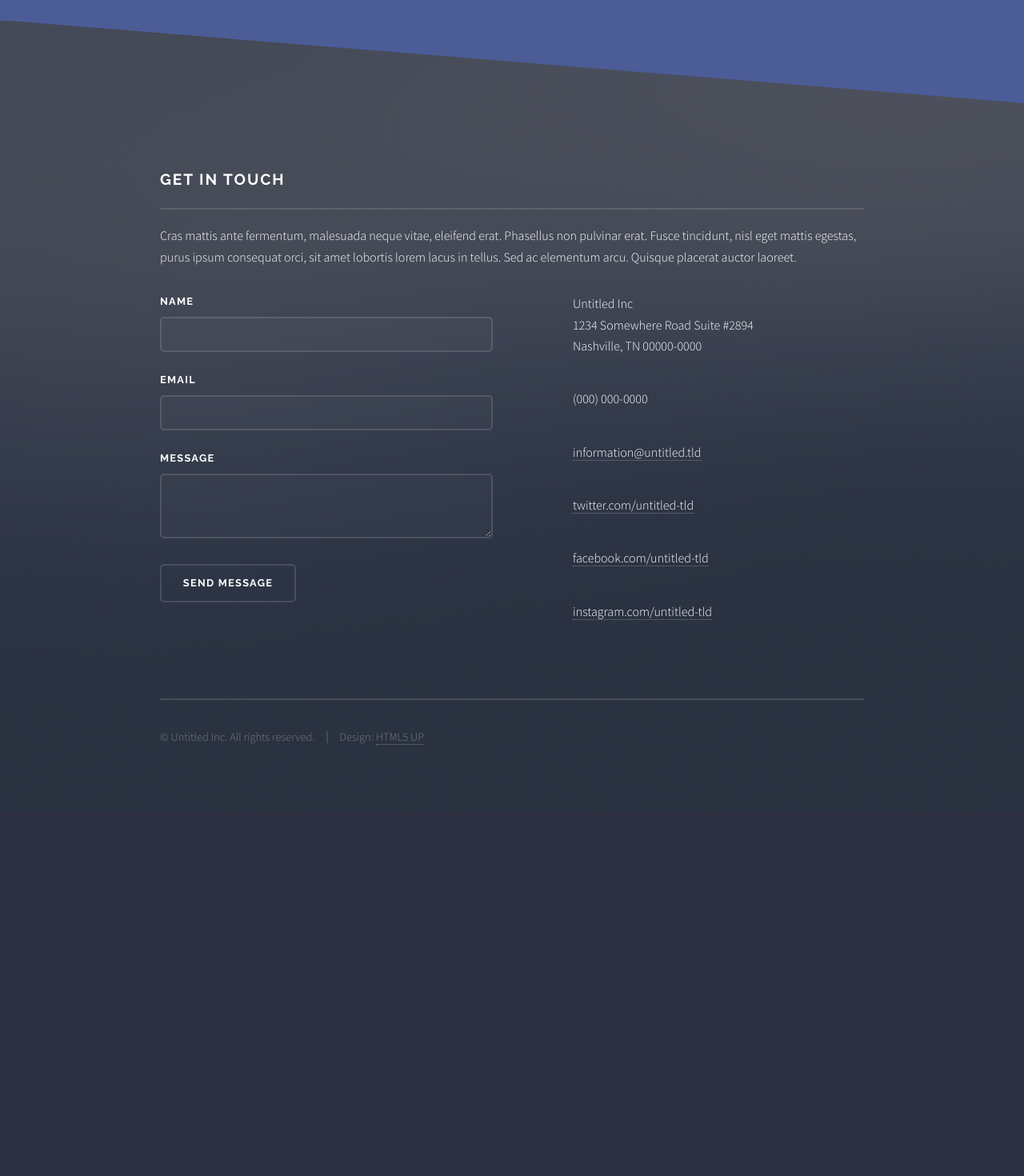
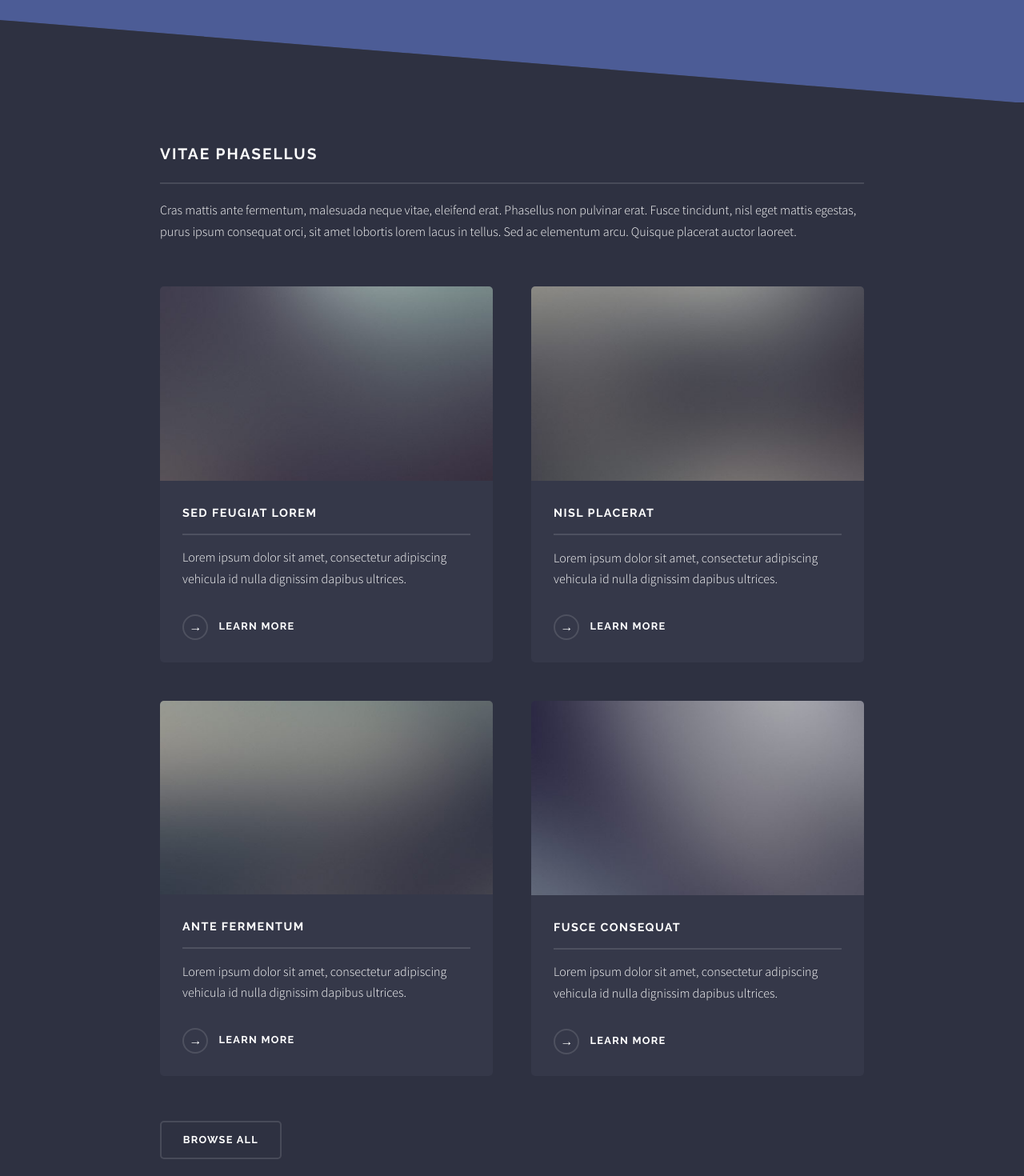
Before and after one commit to Virloxx/travel-blog-cms, a Next.js app: page / in a window 1280 px wide. Shown: the part 2440-3910 px from the top of the page at 80% size. Before the commit the page ends 3454 px from the top, so only its background shows below. Built offline with nearby package versions, Linux system fonts and the light colour scheme.

Commit message:
add posts section

```diff
--- /dev/null
+++ b/src/app/components/homePosts/posts.jsx
@@ -0,0 +1,43 @@
+import React from 'react'
+
+function Posts() {
+  return (
+    <section id="four" className="wrapper alt style1">
+        <div className="inner">
+            <h2 className="major">Vitae phasellus</h2>
+            <p>Cras mattis ante fermentum, malesuada neque vitae, eleifend erat. Phasellus non pulvinar erat. Fusce tincidunt, nisl eget mattis egestas, purus ipsum consequat orci, sit amet lobortis lorem lacus in tellus. Sed ac elementum arcu. Quisque placerat auctor laoreet.</p>
+            <section className="features">
+                <article>
+                    <a href="#" className="image"><img src="images/pic04.jpg" alt="" /></a>
+                    <h3 className="major">Sed feugiat lorem</h3>
+                    <p>Lorem ipsum dolor sit amet, consectetur adipiscing vehicula id nulla dignissim dapibus ultrices.</p>
+                    <a href="#" className="special">Learn more</a>
+                </article>
+                <article>
+                    <a href="#" className="image"><img src="images/pic05.jpg" alt="" /></a>
+                    <h3 className="major">Nisl placerat</h3>
+                    <p>Lorem ipsum dolor sit amet, consectetur adipiscing vehicula id nulla dignissim dapibus ultrices.</p>
+                    <a href="#" className="special">Learn more</a>
+                </article>
+                <article>
+                    <a href="#" className="image"><img src="images/pic06.jpg" alt="" /></a>
+                    <h3 className="major">Ante fermentum</h3>
+                    <p>Lorem ipsum dolor sit amet, consectetur adipiscing vehicula id nulla dignissim dapibus ultrices.</p>
+                    <a href="#" className="special">Learn more</a>
+                </article>
+                <article>
+                    <a href="#" className="image"><img src="images/pic07.jpg" alt="" /></a>
+                    <h3 className="major">Fusce consequat</h3>
+                    <p>Lorem ipsum dolor sit amet, consectetur adipiscing vehicula id nulla dignissim dapibus ultrices.</p>
+                    <a href="#" className="special">Learn more</a>
+                </article>
+            </section>
+            <ul className="actions">
+                <li><a href="#" className="button">Browse All</a></li>
+            </ul>
+        </div>
+    </section>
+  )
+}
+
+export default Posts
--- a/src/app/page.tsx
+++ b/src/app/page.tsx
@@ -1,11 +1,13 @@
 import SpotlightParent from './components/homeSpotlight/spotlight';
 import Banner from './components/homeBanner/banner';
+import Posts from './components/homePosts/posts';
 
 export default function Home() {
   return (
     <>
     <Banner></Banner>
     <SpotlightParent ></SpotlightParent>
+    <Posts></Posts>
     </>
   );
 }
```
